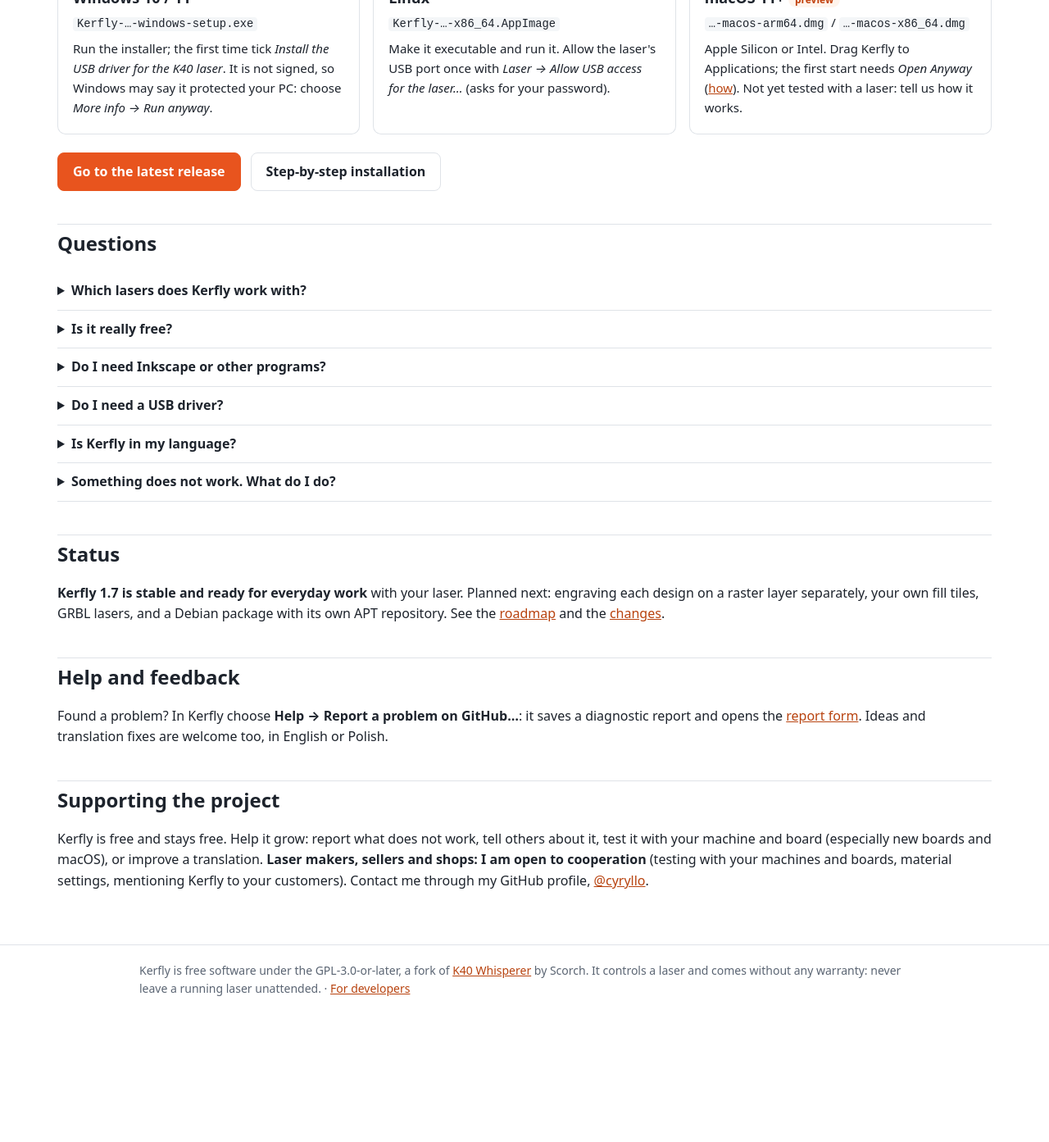
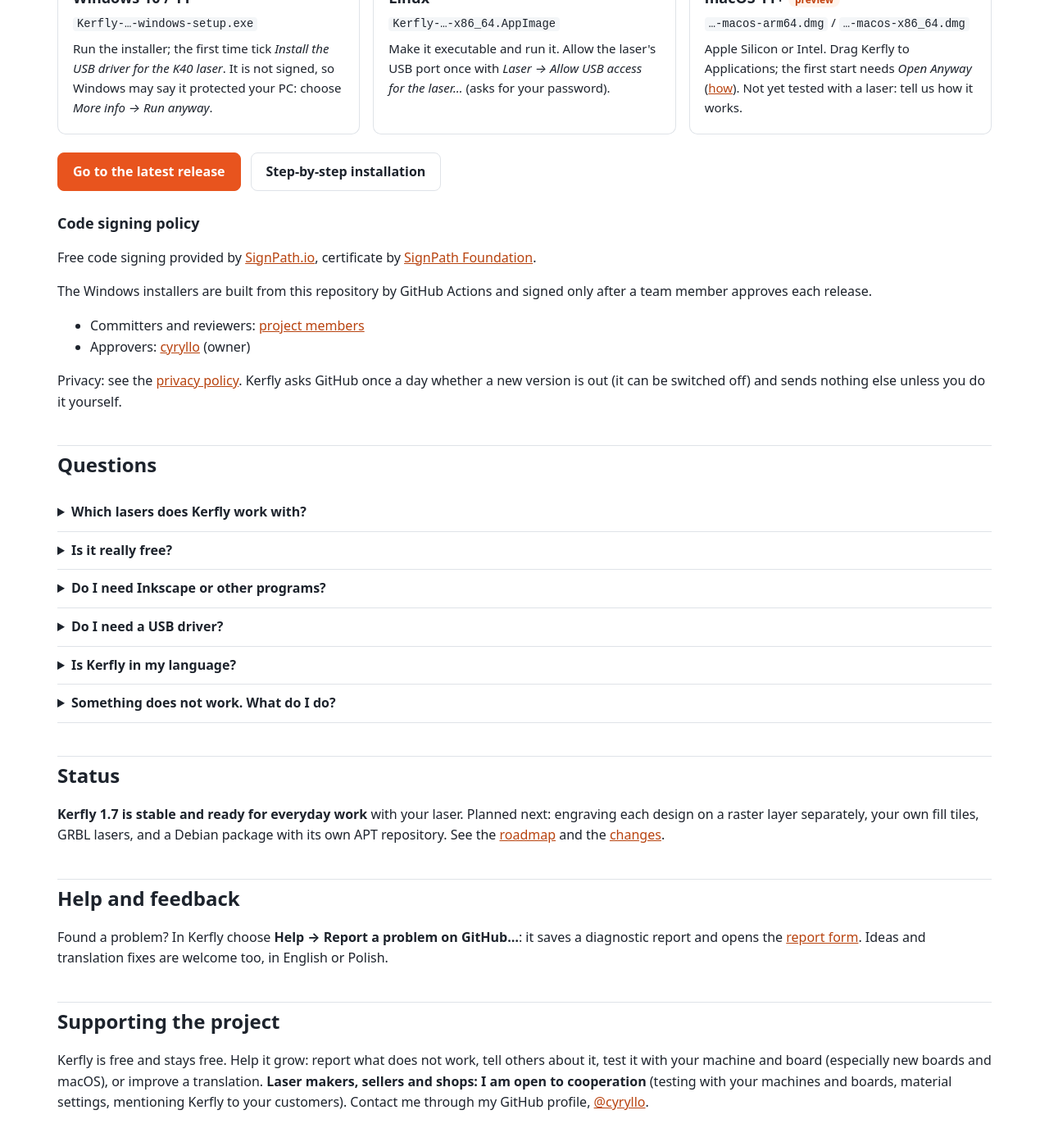
Before and after one commit to cyryllo/Kerfly, a Jekyll site: the page built from docs/index.md, in a window 1280 px wide and 1400 px high, scrolled down 7191 px. Shown: the top 1393 px of the window at 82% size. Built offline with Jekyll 4.4.1, drawn with Linux system fonts in a browser that asks for light colours; before the commit the page ends 8440 px from its top, so only the background shows below that; some of the changed text lies outside the part shown.

Commit message:
Website and READMEs for SignPath: privacy policy pages (English and Polish: the daily update check is the only automatic request, how to switch it off; the problem report is sent only by the user), code signing policy at the downloads with SignPath's attribution, team roles and privacy link; footer links

```diff
--- a/docs/_layouts/default.html
+++ b/docs/_layouts/default.html
@@ -49,11 +49,15 @@
     <a href="https://www.scorchworks.com/K40whisperer/k40whisperer.html">K40 Whisperera</a> autorstwa Scorcha.
     Program steruje laserem i jest dostarczany bez gwarancji: nie zostawiaj pracującego lasera bez nadzoru.
     · <a href="{{ site.repo }}/blob/main/DEVELOPMENT.md">Dla programistów</a>
+    · <a href="{{ '/pl/privacy.html' | relative_url }}">Prywatność</a>
+    · <a href="{{ '/pl/index.html#podpisywanie' | relative_url }}">Podpisywanie kodu</a>
     {% else %}
     Kerfly is free software under the GPL-3.0-or-later, a fork of
     <a href="https://www.scorchworks.com/K40whisperer/k40whisperer.html">K40 Whisperer</a> by Scorch.
     It controls a laser and comes without any warranty: never leave a running laser unattended.
     · <a href="{{ site.repo }}/blob/main/DEVELOPMENT.md">For developers</a>
+    · <a href="{{ '/privacy.html' | relative_url }}">Privacy</a>
+    · <a href="{{ '/index.html#code-signing' | relative_url }}">Code signing</a>
     {% endif %}
   </div>
 </footer>
--- a/docs/index.md
+++ b/docs/index.md
@@ -206,6 +206,16 @@ Kerfly drives a real machine with a laser, so "it seems to work" is not enough:
   <a class="button" href="{{ site.repo }}/blob/main/INSTALL.md">Step-by-step installation</a>
 </div>
 
+<h3 id="code-signing">Code signing policy</h3>
+
+<p>Free code signing provided by <a href="https://about.signpath.io">SignPath.io</a>, certificate by <a href="https://signpath.org">SignPath Foundation</a>.</p>
+<p>The Windows installers are built from this repository by GitHub Actions and signed only after a team member approves each release.</p>
+<ul>
+  <li>Committers and reviewers: <a href="{{ site.repo }}/graphs/contributors">project members</a></li>
+  <li>Approvers: <a href="https://github.com/cyryllo">cyryllo</a> (owner)</li>
+</ul>
+<p>Privacy: see the <a href="privacy.html">privacy policy</a>. Kerfly asks GitHub once a day whether a new version is out (it can be switched off) and sends nothing else unless you do it yourself.</p>
+
 ## Questions
 
 <div class="faq">
```
Also changed, not shown: docs/pl/index.md (+11 -0 lines), docs/pl/privacy.md (added, +39 -0 lines), docs/privacy.md (added, +39 -0 lines), README.md, README_pl.md.
